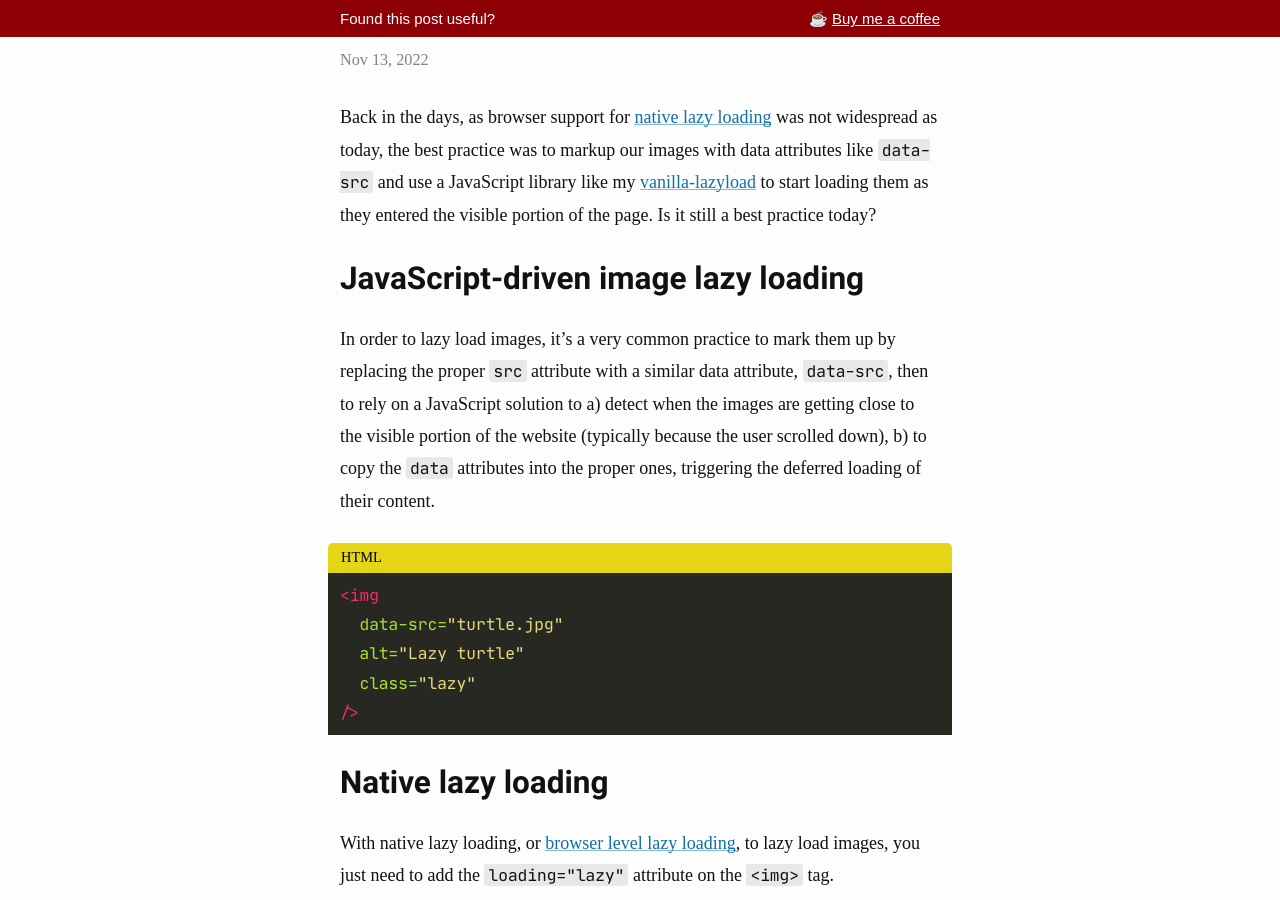
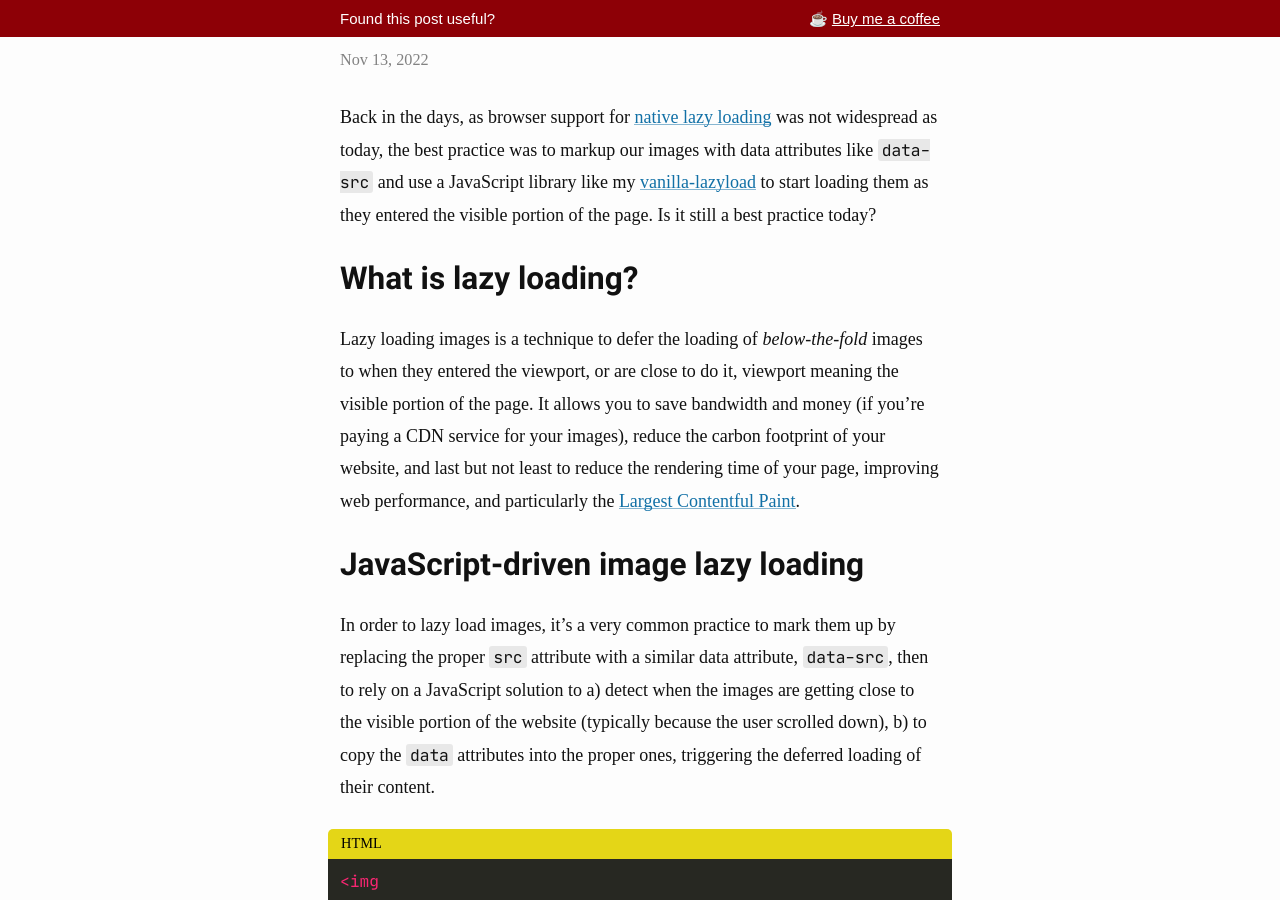
Before and after one commit to verlok/verlok.github.io, a Jekyll site: the page built from _posts/2022-11-13-do-we-need-hybrid-lazy-loading-in-2022.md, in a window 1280 px wide and 900 px high, scrolled down 307 px. Built offline with Jekyll 4.4.1, drawn with Linux system fonts in a browser that asks for light colours; some web fonts are replaced.

Commit message:
Added a paragraph about lazy loading

```diff
--- a/_posts/2022-11-13-do-we-need-hybrid-lazy-loading-in-2022.md
+++ b/_posts/2022-11-13-do-we-need-hybrid-lazy-loading-in-2022.md
@@ -16,6 +16,12 @@ tags:
 ---
 
 Back in the days, as browser support for [native lazy loading](https://web.dev/browser-level-image-lazy-loading/) was not widespread as today, the best practice was to markup our images with data attributes like `data-src` and use a JavaScript library like my [vanilla-lazyload](https://github.com/verlok/vanilla-lazyload) to start loading them as they entered the visible portion of the page. Is it still a best practice today?
+
+
+## What is lazy loading?
+
+**Lazy loading images** is a technique to **defer the loading of *below-the-fold* images** to when they **entered the viewport**, or are close to do it, viewport meaning the visible portion of the page. It allows you to save bandwidth and money (if you're paying a CDN service for your images), reduce the carbon footprint of your website, and last but not least to reduce the rendering time of your page, improving web performance, and particularly the [Largest Contentful Paint](https://web.dev/lcp/).
+
 
 ## JavaScript-driven image lazy loading
 
```
